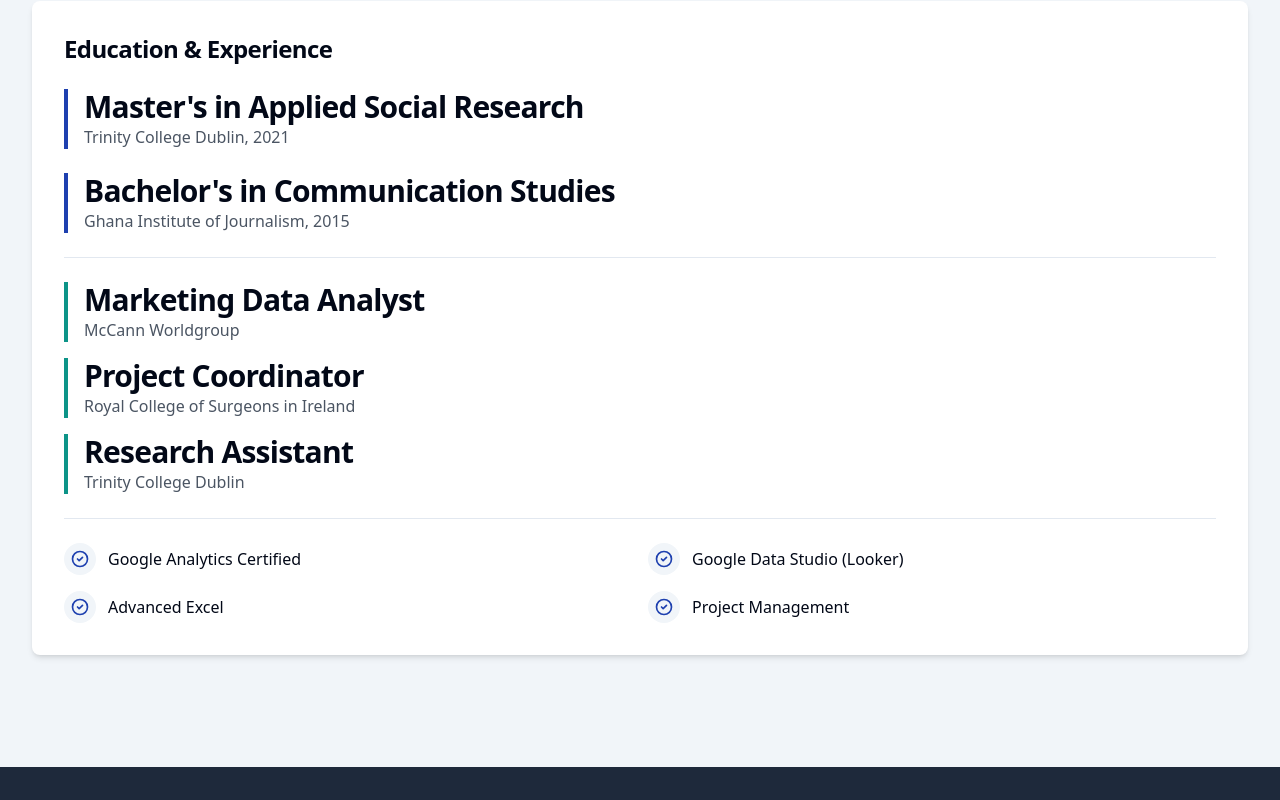
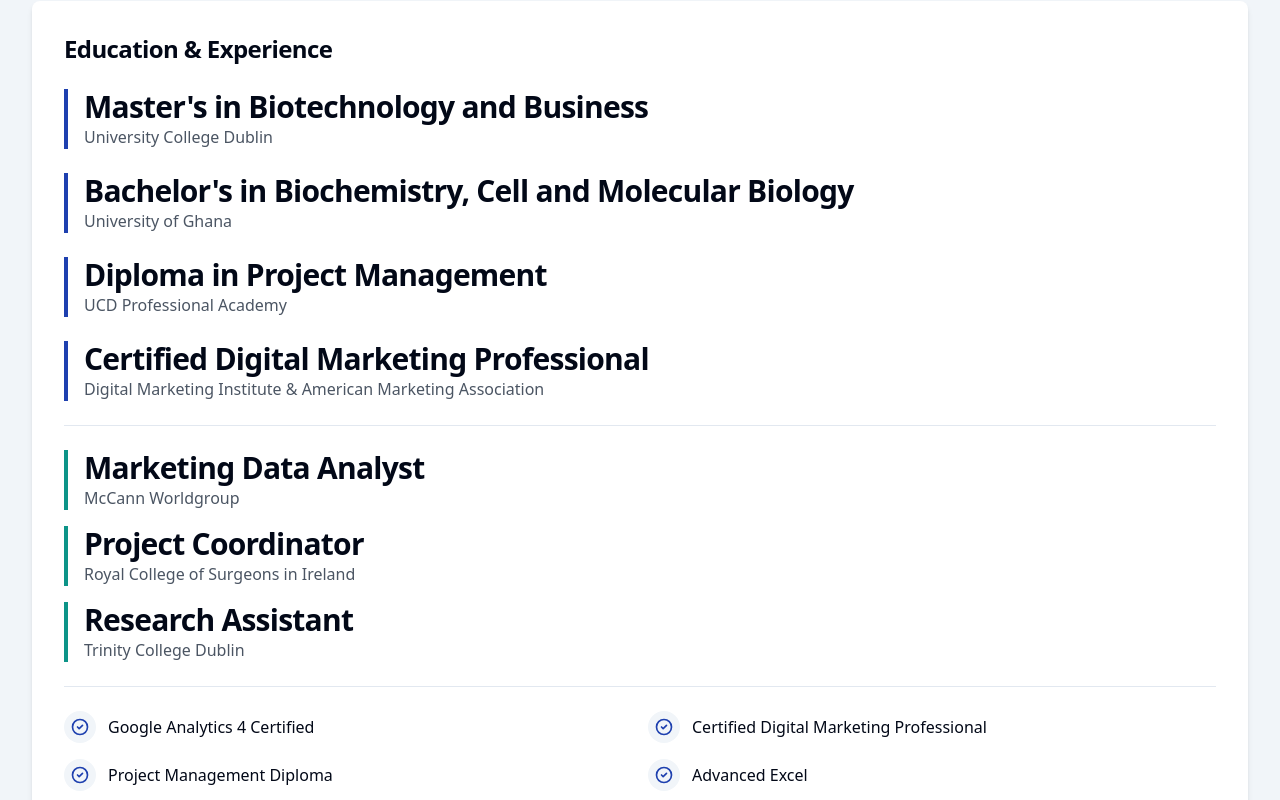
Before and after one commit to GenevieveAN/My-Portfolio-Website, a React (Vite) app: page /about in a window 1280 px wide. Shown: the part 1360-2160 px from the top of the page. Built offline with nearby package versions, Linux system fonts and the light colour scheme.

Commit message:
Update education details
Update the educational section with the correct information.

```diff
--- a/src/pages/About.tsx
+++ b/src/pages/About.tsx
@@ -1,4 +1,3 @@
-
 import Navbar from "../components/Navbar";
 import Footer from "../components/Footer";
 import { Separator } from "@/components/ui/separator";
@@ -147,13 +146,23 @@ const About = () => {
             <h2 className="text-2xl font-bold mb-6">Education & Experience</h2>
             <div className="space-y-6">
               <div className="border-l-4 border-analytics-blue pl-4">
-                <h3 className="font-semibold">Master's in Applied Social Research</h3>
-                <p className="text-gray-600">Trinity College Dublin, 2021</p>
+                <h3 className="font-semibold">Master's in Biotechnology and Business</h3>
+                <p className="text-gray-600">University College Dublin</p>
               </div>
 
               <div className="border-l-4 border-analytics-blue pl-4">
-                <h3 className="font-semibold">Bachelor's in Communication Studies</h3>
-                <p className="text-gray-600">Ghana Institute of Journalism, 2015</p>
+                <h3 className="font-semibold">Bachelor's in Biochemistry, Cell and Molecular Biology</h3>
+                <p className="text-gray-600">University of Ghana</p>
+              </div>
+
+              <div className="border-l-4 border-analytics-blue pl-4">
+                <h3 className="font-semibold">Diploma in Project Management</h3>
+                <p className="text-gray-600">UCD Professional Academy</p>
+              </div>
+
+              <div className="border-l-4 border-analytics-blue pl-4">
+                <h3 className="font-semibold">Certified Digital Marketing Professional</h3>
+                <p className="text-gray-600">Digital Marketing Institute & American Marketing Association</p>
               </div>
 
               <Separator className="my-6" />
@@ -184,7 +193,7 @@ const About = () => {
                       <path strokeLinecap="round" strokeLinejoin="round" strokeWidth={2} d="M9 12l2 2 4-4m6 2a9 9 0 11-18 0 9 9 0 0118 0z" />
                     </svg>
                   </div>
-                  <span>Google Analytics Certified</span>
+                  <span>Google Analytics 4 Certified</span>
                 </div>
 
                 <div className="flex items-center gap-3">
@@ -193,7 +202,16 @@ const About = () => {
                       <path strokeLinecap="round" strokeLinejoin="round" strokeWidth={2} d="M9 12l2 2 4-4m6 2a9 9 0 11-18 0 9 9 0 0118 0z" />
                     </svg>
                   </div>
-                  <span>Google Data Studio (Looker)</span>
+                  <span>Certified Digital Marketing Professional</span>
+                </div>
+
+                <div className="flex items-center gap-3">
+                  <div className="h-8 w-8 bg-analytics-lightGray rounded-full flex items-center justify-center">
+                    <svg xmlns="http://www.w3.org/2000/svg" className="h-5 w-5 text-analytics-blue" fill="none" viewBox="0 0 24 24" stroke="currentColor">
+                      <path strokeLinecap="round" strokeLinejoin="round" strokeWidth={2} d="M9 12l2 2 4-4m6 2a9 9 0 11-18 0 9 9 0 0118 0z" />
+                    </svg>
+                  </div>
+                  <span>Project Management Diploma</span>
                 </div>
 
                 <div className="flex items-center gap-3">
@@ -203,15 +221,6 @@ const About = () => {
                     </svg>
                   </div>
                   <span>Advanced Excel</span>
-                </div>
-
-                <div className="flex items-center gap-3">
-                  <div className="h-8 w-8 bg-analytics-lightGray rounded-full flex items-center justify-center">
-                    <svg xmlns="http://www.w3.org/2000/svg" className="h-5 w-5 text-analytics-blue" fill="none" viewBox="0 0 24 24" stroke="currentColor">
-                      <path strokeLinecap="round" strokeLinejoin="round" strokeWidth={2} d="M9 12l2 2 4-4m6 2a9 9 0 11-18 0 9 9 0 0118 0z" />
-                    </svg>
-                  </div>
-                  <span>Project Management</span>
                 </div>
               </div>
             </div>
```
